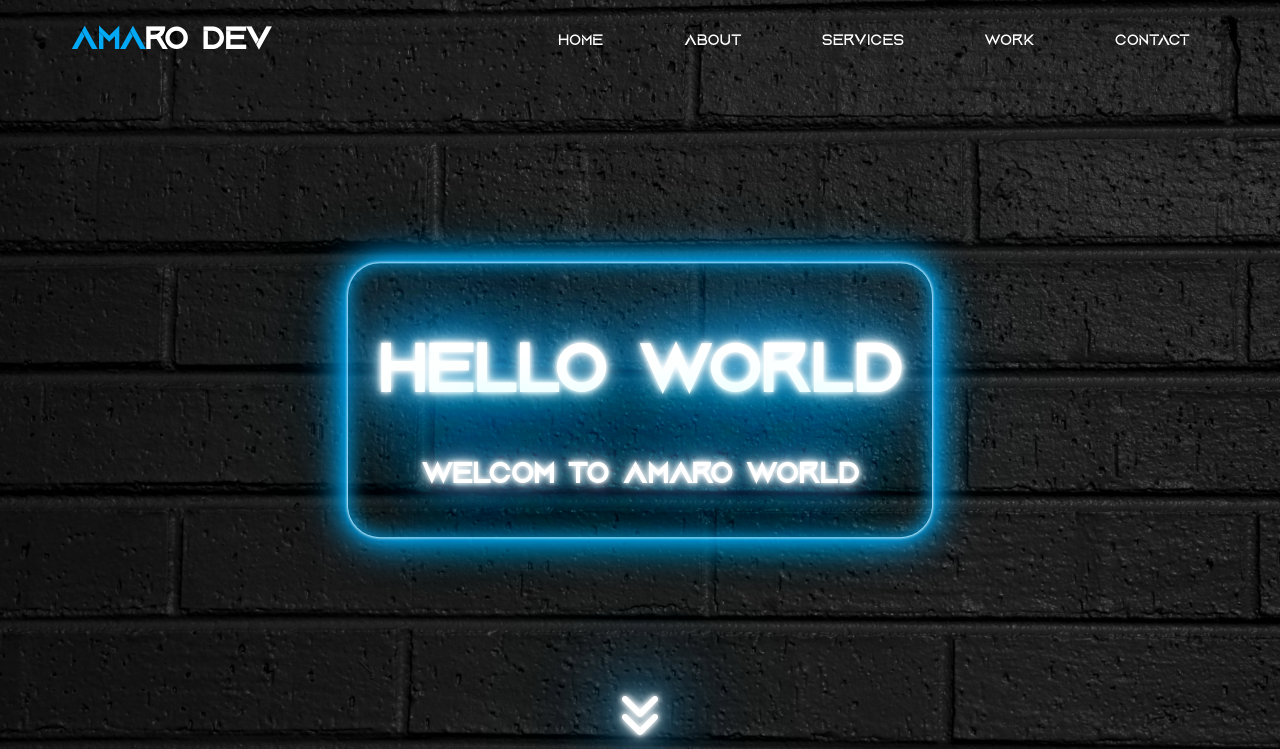
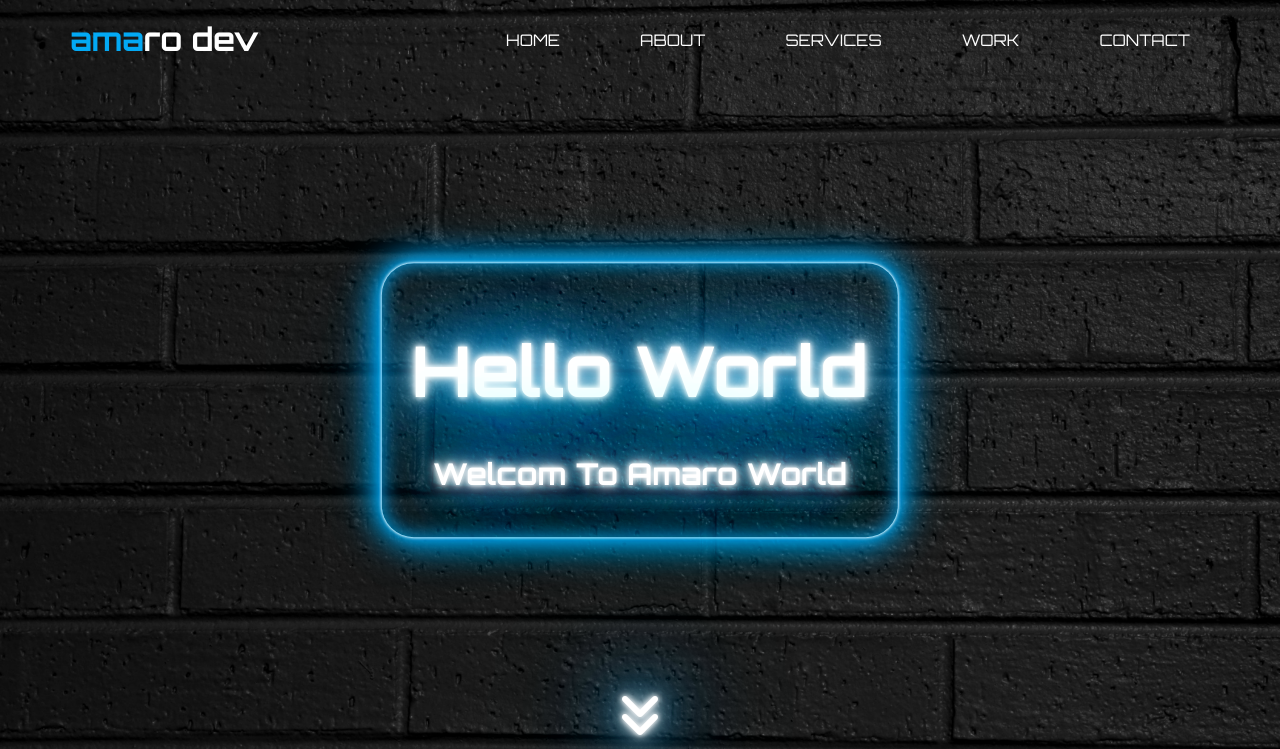
Before and after one commit to W47K3R-97641/html_css_five, a plain HTML site: page index.html in a window 1280 px wide. Shown: the top 749 px of the page. Drawn offline with Linux system fonts and the light colour scheme.

Commit message:
Update MAIN.CSS

```diff
--- a/css/MAIN.CSS
+++ b/css/MAIN.CSS
@@ -45,7 +45,7 @@ a {
 }
 
 body {
-    font-family: myspecialfont;
+    font-family: 'Orbitron', sans-serif;
     background-color: black;
 }
 
```
